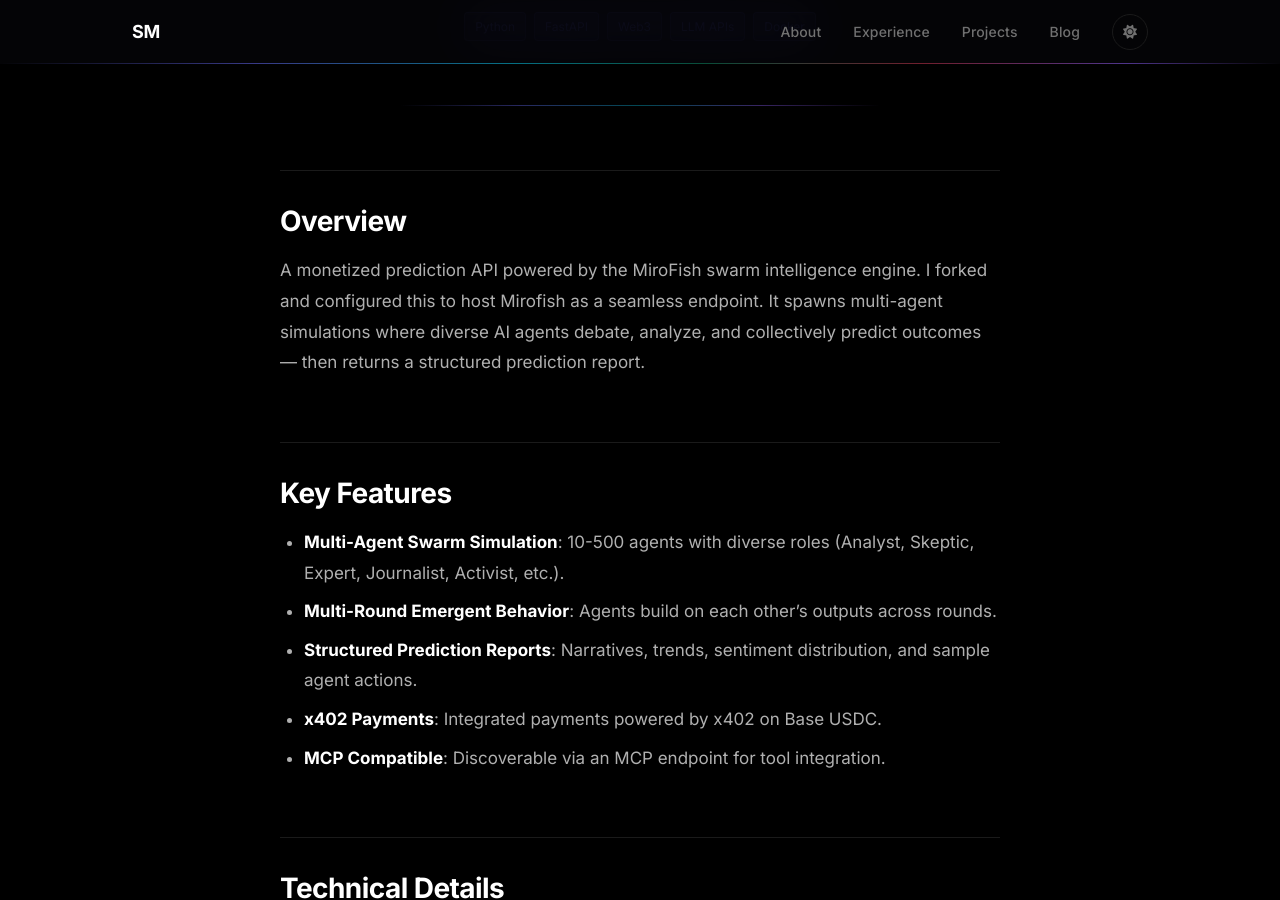
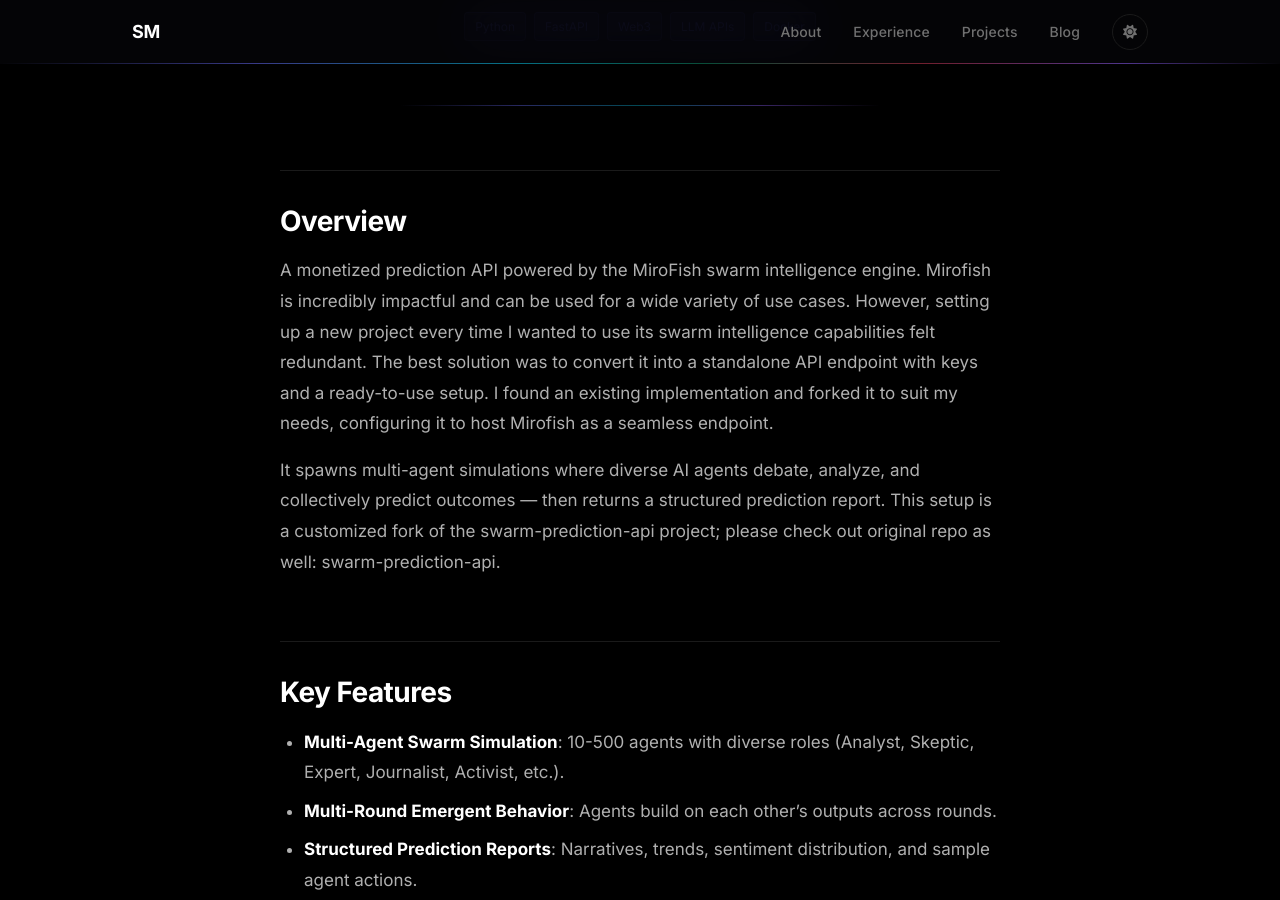
Before and after one commit to sanketmuchhala/sanketmuchhala.github.io, a Jekyll site: the page built from _projects/27-mirofish-api-server.md, in a window 1280 px wide and 900 px high, scrolled down 605 px. Built offline with Jekyll 4.4.1, drawn with Linux system fonts in a browser that asks for light colours.

Commit message:
Add upstream repo links for MiroFish forks
Clarify that the GTM Simulator and MiroFish API Server are customized forks by adding notes and links to the original repositories. Updated project overviews in _projects/25-gtm-simulator.md and _projects/27-mirofish-api-server.md to reference the original MiroFish and swarm-prediction-api repos for attribution and easier upstream discovery.

```diff
--- a/_projects/27-mirofish-api-server.md
+++ b/_projects/27-mirofish-api-server.md
@@ -11,7 +11,9 @@
 
 ## Overview
 
-A monetized prediction API powered by the MiroFish swarm intelligence engine. I forked and configured this to host Mirofish as a seamless endpoint. It spawns multi-agent simulations where diverse AI agents debate, analyze, and collectively predict outcomes — then returns a structured prediction report.
+A monetized prediction API powered by the MiroFish swarm intelligence engine. Mirofish is incredibly impactful and can be used for a wide variety of use cases. However, setting up a new project every time I wanted to use its swarm intelligence capabilities felt redundant. The best solution was to convert it into a standalone API endpoint with keys and a ready-to-use setup. I found an existing implementation and forked it to suit my needs, configuring it to host Mirofish as a seamless endpoint.
+
+It spawns multi-agent simulations where diverse AI agents debate, analyze, and collectively predict outcomes — then returns a structured prediction report. This setup is a customized fork of the swarm-prediction-api project; please check out original repo as well: [swarm-prediction-api](https://github.com/JStuBran/swarm-prediction-api).
 
 ## Key Features
 
```
Also changed, not shown: _projects/25-gtm-simulator.md (+1 -1 lines).
